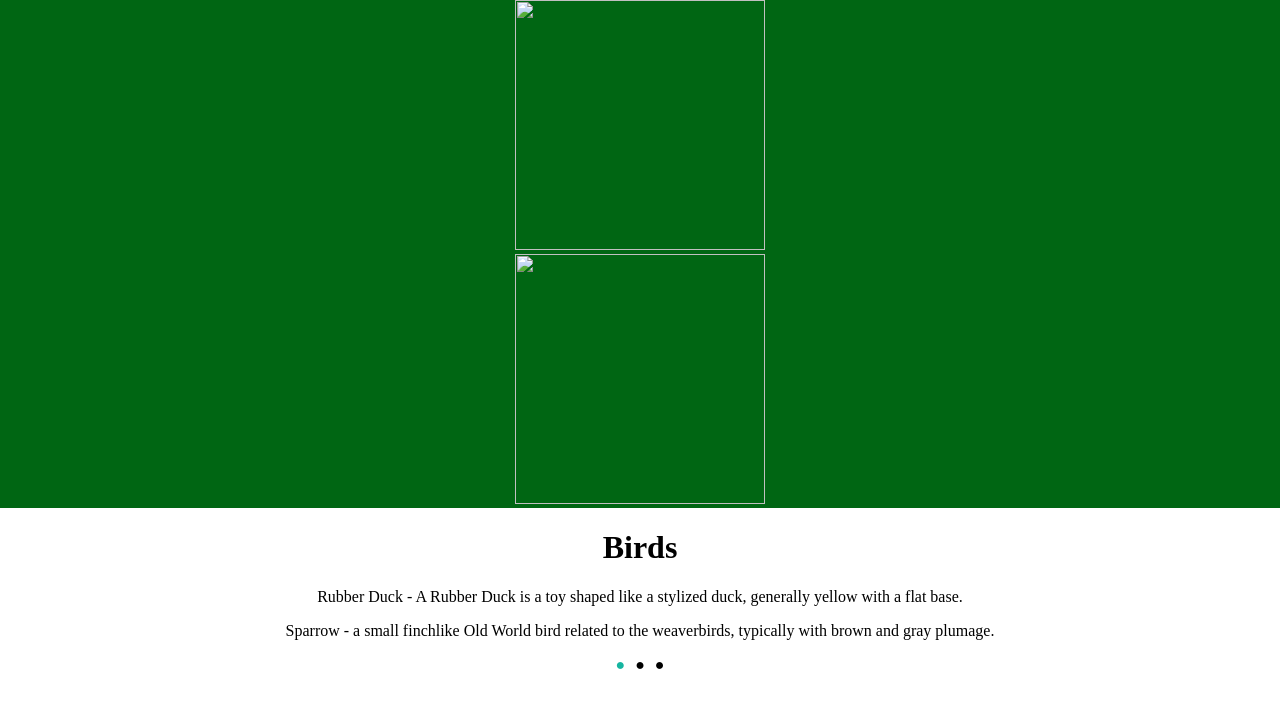
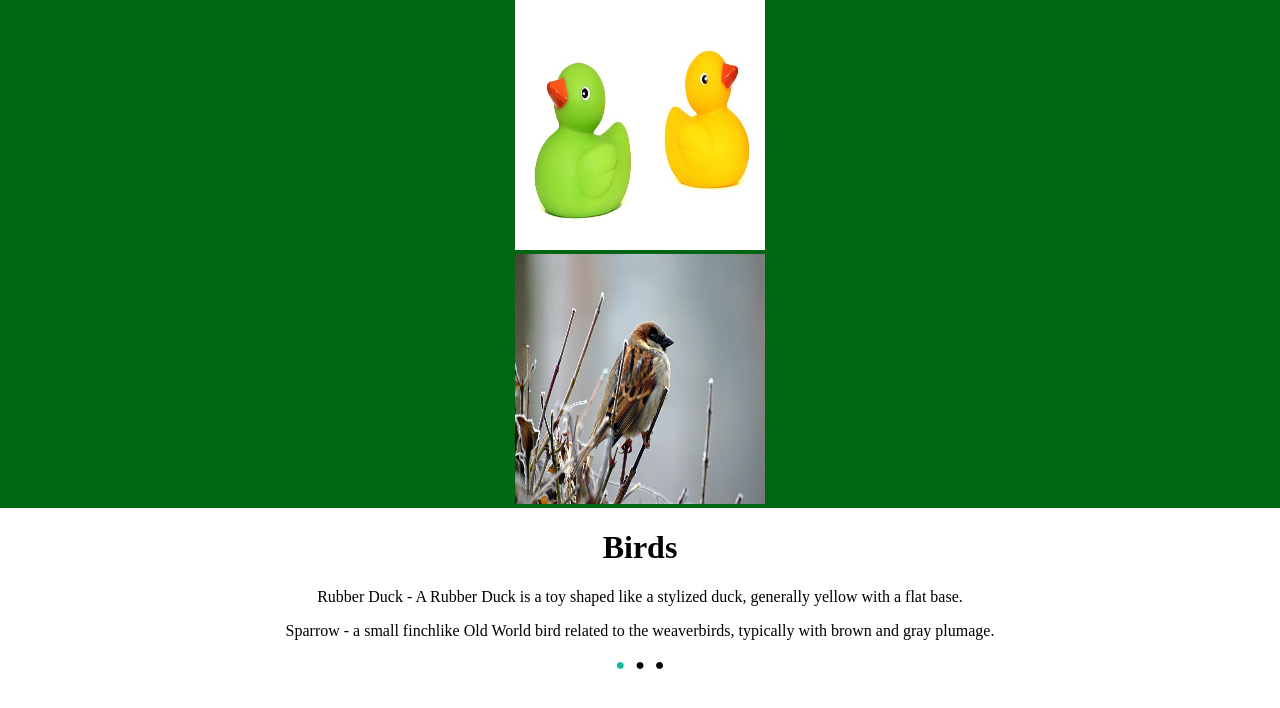
Before and after one commit to colorlessenergy/jekyll-project, a Jekyll site: the page built from index.html, in a window 1280 px wide. Shown: the top 708 px of the page. Built offline with Jekyll 4.4.1, drawn with Linux system fonts in a browser that asks for light colours.

Commit message:
fixed image bug

```diff
--- a/banana.html
+++ b/banana.html
@@ -7,7 +7,7 @@ title: banana
   {% for image in site.data.image-types %}
     {% if image.folder contains 'banana' %}
       <li>
-        <img src="{{site.baseurl}}{{image.url}}" alt="">
+        <img src="{{site.baseurl}}/{{image.url}}" alt="">
       </li>
     {% endif %}
   {% endfor %}
--- a/fruit-junk.html
+++ b/fruit-junk.html
@@ -7,7 +7,7 @@ title: fruit-junk
   {% for image in site.data.image-types %}
     {% if image.folder contains 'fruit-junk' %}
     <li>
-      <img src="{{site.baseurl}}{{image.url}}" alt="">
+      <img src="{{site.baseurl}}/{{image.url}}" alt="">
     </li>
     {% endif %}
   {% endfor %}
--- a/index.html
+++ b/index.html
@@ -7,7 +7,7 @@ title: bird
   {% for image in site.data.image-types %}
     {% if image.folder contains 'rubber-ducks' %}
     <li>
-      <img src="{{site.baseurl}}{{image.url}}" alt="">
+      <img src="{{site.baseurl}}/{{image.url}}" alt="">
     </li>
     {% endif %}
   {% endfor %}
```
